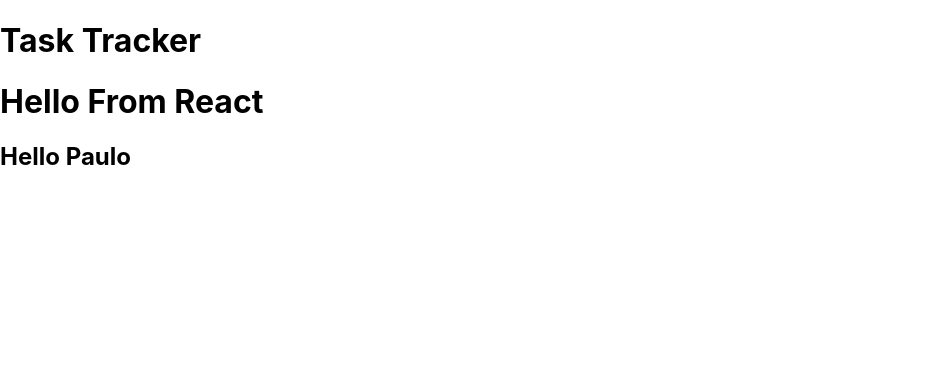
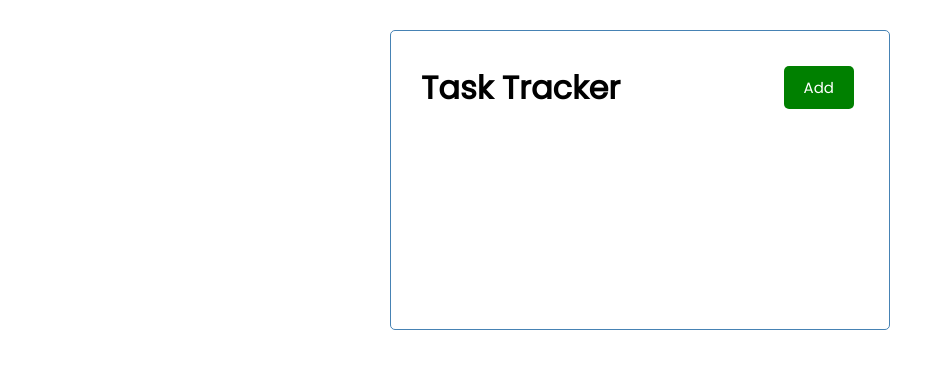
Before and after one commit to pesdesigner/react-task-tracker, a React (Create React App) app: page / in a window 1280 px wide. Shown: the top 368 px of the page, without its empty margins (0-952 px from the left). Built offline with nearby package versions, Linux system fonts and the light colour scheme; the HTML template or start-up script is replaced by a standard one.

Commit message:
Styling | Button Component

```diff
--- a/src/App.js
+++ b/src/App.js
@@ -4,8 +4,8 @@
 function App() {
 
   return (
-    <div className="App">
-      <Header title='Paulo' />
+    <div className="container">
+      <Header/>
     </div>
   );
 }
--- /dev/null
+++ b/src/components/Button.js
@@ -0,0 +1,22 @@
+import PropTypes from 'prop-types'
+
+const Button = ({ color, text }) => {
+    return (
+        <button style={{ backgroundColor: color }}
+            className='btn'
+        >
+            {text}
+        </button>
+    )
+}
+
+Button.defaultProps = {
+    color: 'steelblue'
+}
+
+Button.propTypes = {
+    text: PropTypes.string,
+    color: PropTypes.string
+}
+
+export default Button
--- a/src/components/Header.js
+++ b/src/components/Header.js
@@ -1,12 +1,12 @@
 import React from 'react'
 import PropTypes from 'prop-types'
+import Button from './Button'
 
 const Header = ({title}) => {
     return (
-        <header>
-            <h1>Task Tracker</h1>
-            <h1>Hello From React</h1>
-            <h2>Hello {title}</h2>
+        <header className='header'>
+            <h1>{title}</h1>
+            <Button color='green' text='Add' />
         </header>
     )
 }
--- a/src/index.css
+++ b/src/index.css
@@ -1,13 +1,112 @@
-body {
+@import url('https://fonts.googleapis.com/css2?family=Poppins:wght@300;400&display=swap');
+
+* {
+  box-sizing: border-box;
   margin: 0;
-  font-family: -apple-system, BlinkMacSystemFont, 'Segoe UI', 'Roboto', 'Oxygen',
-    'Ubuntu', 'Cantarell', 'Fira Sans', 'Droid Sans', 'Helvetica Neue',
-    sans-serif;
-  -webkit-font-smoothing: antialiased;
-  -moz-osx-font-smoothing: grayscale;
+  padding: 0;
 }
 
-code {
-  font-family: source-code-pro, Menlo, Monaco, Consolas, 'Courier New',
-    monospace;
+body {
+  font-family: 'Poppins', sans-serif;
 }
+
+.container {
+  max-width: 500px;
+  margin: 30px auto;
+  overflow: auto;
+  min-height: 300px;
+  border: 1px solid steelblue;
+  padding: 30px;
+  border-radius: 5px;
+}
+
+.header {
+  display: flex;
+  justify-content: space-between;
+  align-items: center;
+  margin-bottom: 20px;
+}
+
+.btn {
+  display: inline-block;
+  background: #000;
+  color: #fff;
+  border: none;
+  padding: 10px 20px;
+  margin: 5px;
+  border-radius: 5px;
+  cursor: pointer;
+  text-decoration: none;
+  font-size: 15px;
+  font-family: inherit;
+}
+
+.btn:focus {
+  outline: none;
+}
+
+.btn:active {
+  transform: scale(0.98);
+}
+
+.btn-block {
+  display: block;
+  width: 100%;
+}
+
+.task {
+  background: #f4f4f4;
+  margin: 5px;
+  padding: 10px 20px;
+  cursor: pointer;
+}
+
+.task.reminder {
+  border-left: 5px solid green;
+}
+
+.task h3 {
+  display: flex;
+  align-items: center;
+  justify-content: space-between;
+}
+
+.add-form {
+  margin-bottom: 40px;
+}
+
+.form-control {
+  margin: 20px 0;
+}
+
+.form-control label {
+  display: block;
+}
+
+.form-control input {
+  width: 100%;
+  height: 40px;
+  margin: 5px;
+  padding: 3px 7px;
+  font-size: 17px;
+}
+
+.form-control-check {
+  display: flex;
+  align-items: center;
+  justify-content: space-between;
+}
+
+.form-control-check label {
+  flex: 1;
+}
+
+.form-control-check input {
+  flex: 2;
+  height: 20px;
+}
+
+footer {
+  margin-top: 30px;
+  text-align: center;
+}
```
